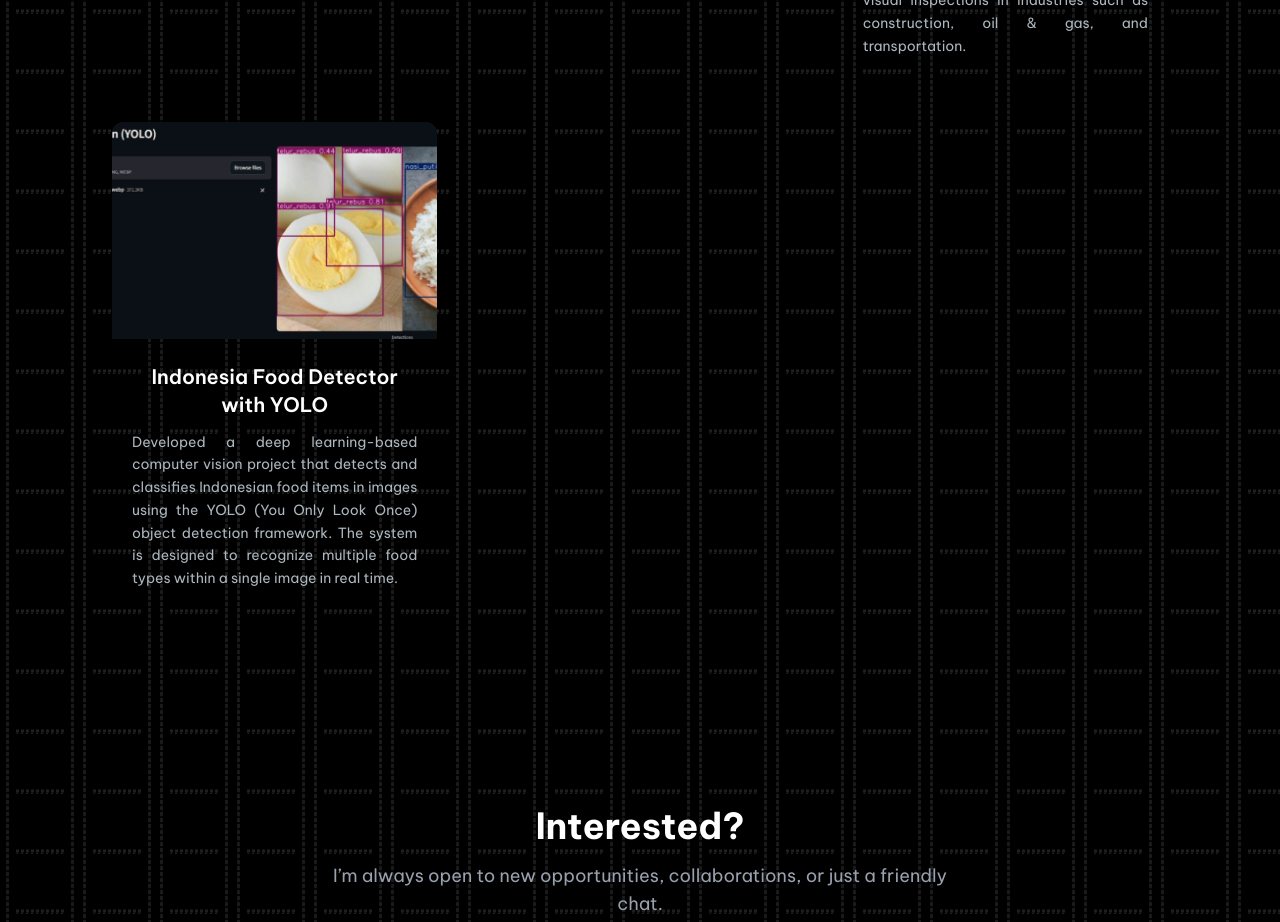
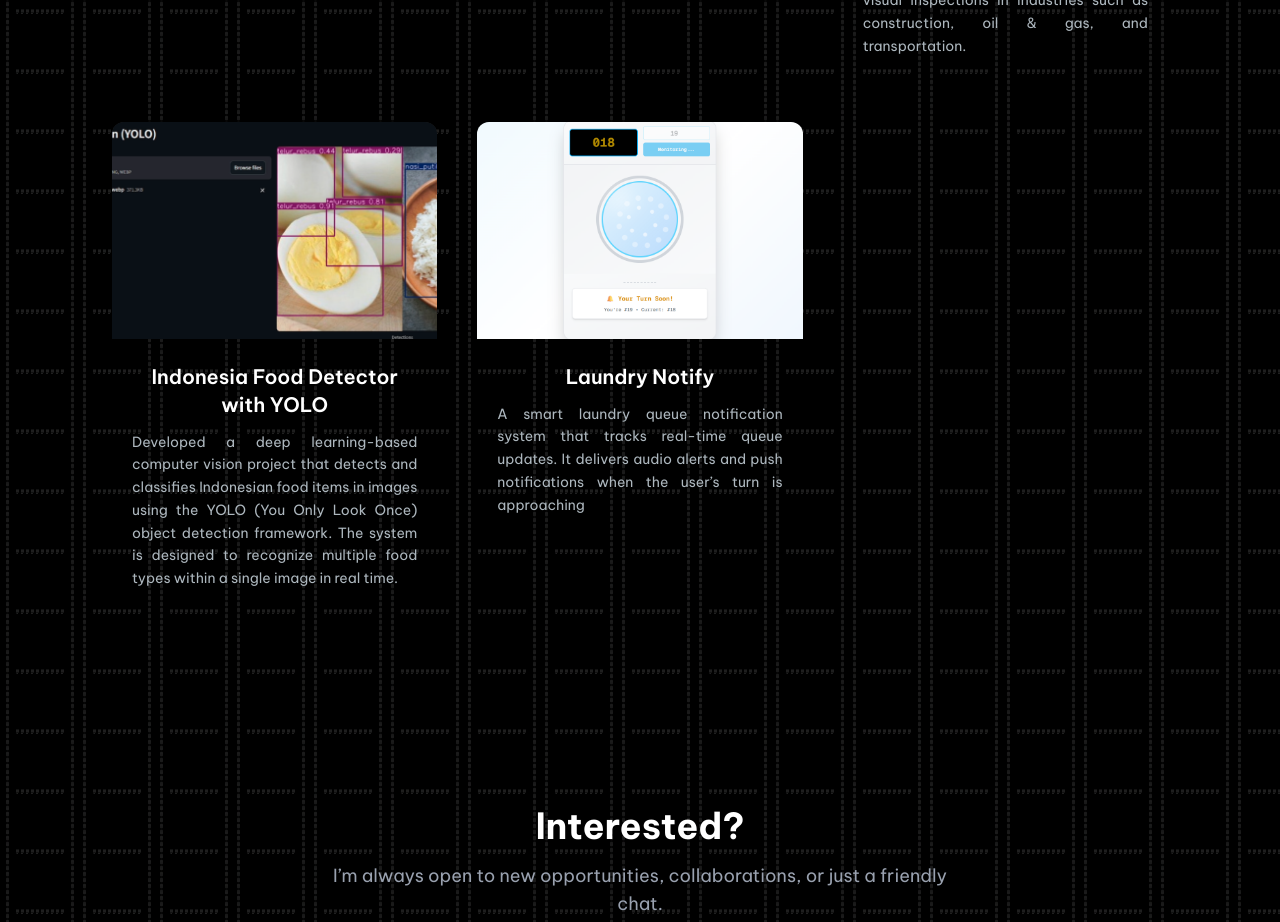
Before and after one commit to NicholasVictorio/Portofolio-Website, a Next.js app: page / in a window 1280 px wide. Shown: the part 2180-3102 px from the top of the page. Built offline with nearby package versions, Linux system fonts and the light colour scheme.

Commit message:
Update laundry notify project description and image

```diff
--- a/src/Component/Projects.jsx
+++ b/src/Component/Projects.jsx
@@ -35,8 +35,14 @@ const projectsData = [
     description: "Developed a deep learning-based computer vision project that detects and classifies Indonesian food items in images using the YOLO (You Only Look Once) object detection framework. The system is designed to recognize multiple food types within a single image in real time.",
     imgUrl: "/assets/project/Food.png",
     gitUrl: "https://github.com/NicholasVictorio/Object-Detection-for-Indonesia-Food-with-YOLO",
-
   },
+  {
+    id: 5,
+    title: "Laundry Notify",
+    description: "A smart laundry queue notification system that tracks real-time queue updates. It delivers audio alerts and push notifications when the user’s turn is approaching",
+    imgUrl: "/assets/project/Laundry.png",
+    webUrl: "https://laundrynotify.vercel.app/",
+  }
 ];
 
 const Projects = () => {
```
Also changed, not shown: public/assets/project/Laundry.png (added).
